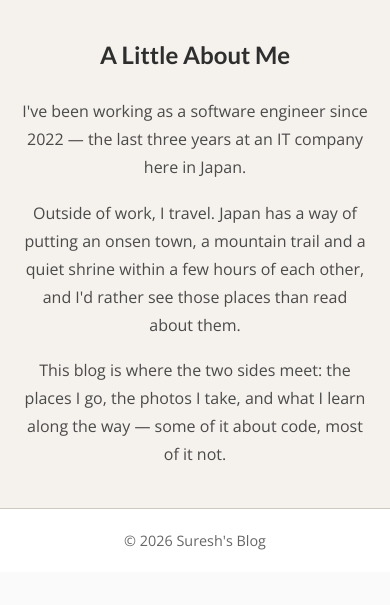
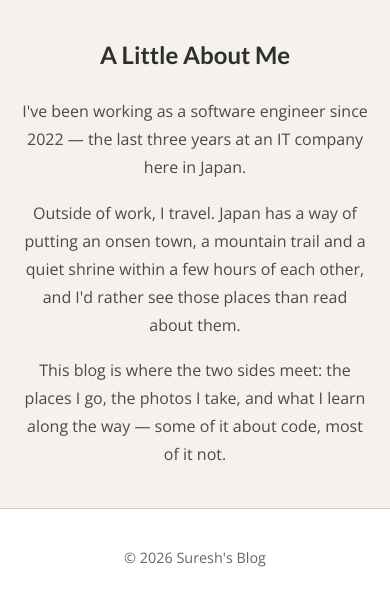
Before and after one commit to SureshSurkheti/my-blog, a Django app: page / in a window 390 px wide. Shown: the part 2035-2640 px from the top of the page. Before the commit the page ends 2585 px from the top, so only its background shows below. Run offline with Django 3.2, Linux system fonts and the light colour scheme; data comes from the database, SQL or seed files in the repository; parts of the project's set-up code (start-up, migrations or seed data) failed here and were passed over.

Commit message:
Put the footer's top and bottom spacing back as it was
Restores the padding to 2.75rem over 2.25rem, and 1.5rem on a phone — the
values in place before the height work — and drops the rule that zeroed the
copyright's margin, since that was part of the same trimming and took 14px off
the bottom.

Nothing else moves. The white background, the rule above it, and the label
sitting beside the icons all stay: those were about colour and layout, not the
height of the band.

Co-Authored-By: Claude Opus 5 <noreply@anthropic.com>

```diff
--- a/static/app.css
+++ b/static/app.css
@@ -559,7 +559,7 @@ a.tag:active {
    -------------------------------------------------------------------------- */
 .site-footer {
   margin-top: 4rem;
-  padding: 1.85rem var(--gutter) 1.6rem var(--gutter);
+  padding: 2.75rem var(--gutter) 2.25rem var(--gutter);
   text-align: center;
   color: #666;
   font-size: 0.9rem;
@@ -586,17 +586,6 @@ a.tag:active {
   justify-content: center;
   gap: 0.9rem;
   margin-bottom: 1.15rem;
-}
-
-/* The copyright's own margin was the largest gap in the footer — a browser
-   default nobody chose, sitting under the last line and making the band look
-   bottom-heavy. The padding decides the spacing here, not the paragraph.
-
-   Direct child only. "Follow me" is a <p> too, and an unscoped `.site-footer p`
-   outranks `.social__heading` on specificity — it flattened the gap under the
-   heading and pushed it onto the icons. */
-.site-footer > p {
-  margin: 0;
 }
 
 .site-footer a {
@@ -830,7 +819,7 @@ a.tag:active {
 
   .site-footer {
     margin-top: 2.5rem;
-    padding: 1.35rem 1.25rem;
+    padding: 1.5rem 1.25rem;
   }
 }
 
```
